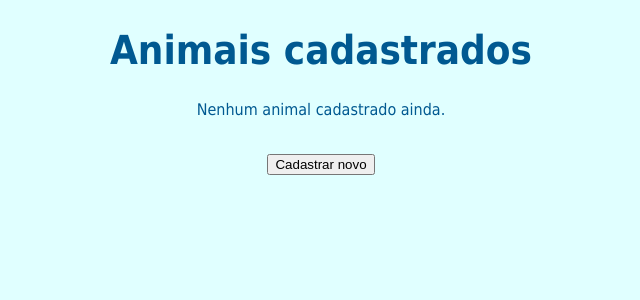
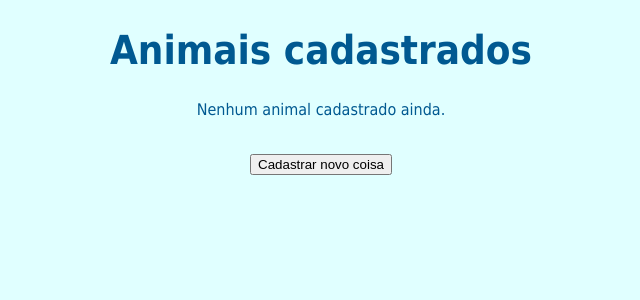
Before and after one commit to MateusKaio/projetopetshop, a Flask app: template Templates/Petlista.html in a window 1280 px wide. Shown: the top 300 px of the page, without its empty margins (319-959 px from the left). Run offline with Flask 3, Linux system fonts and the light colour scheme; the template is opened without the code that fills it, so the values that code supplies are empty.

Commit message:
aula 17/09

```diff
--- a/Templates/Petlista.html
+++ b/Templates/Petlista.html
@@ -41,7 +41,7 @@
 
     <br>
     <form action="/voltar" method="post">
-        <button type="submit">Cadastrar novo</button>
+        <button type="submit">Cadastrar novo coisa</button>
     </form>
 </div>
 </body>
```
